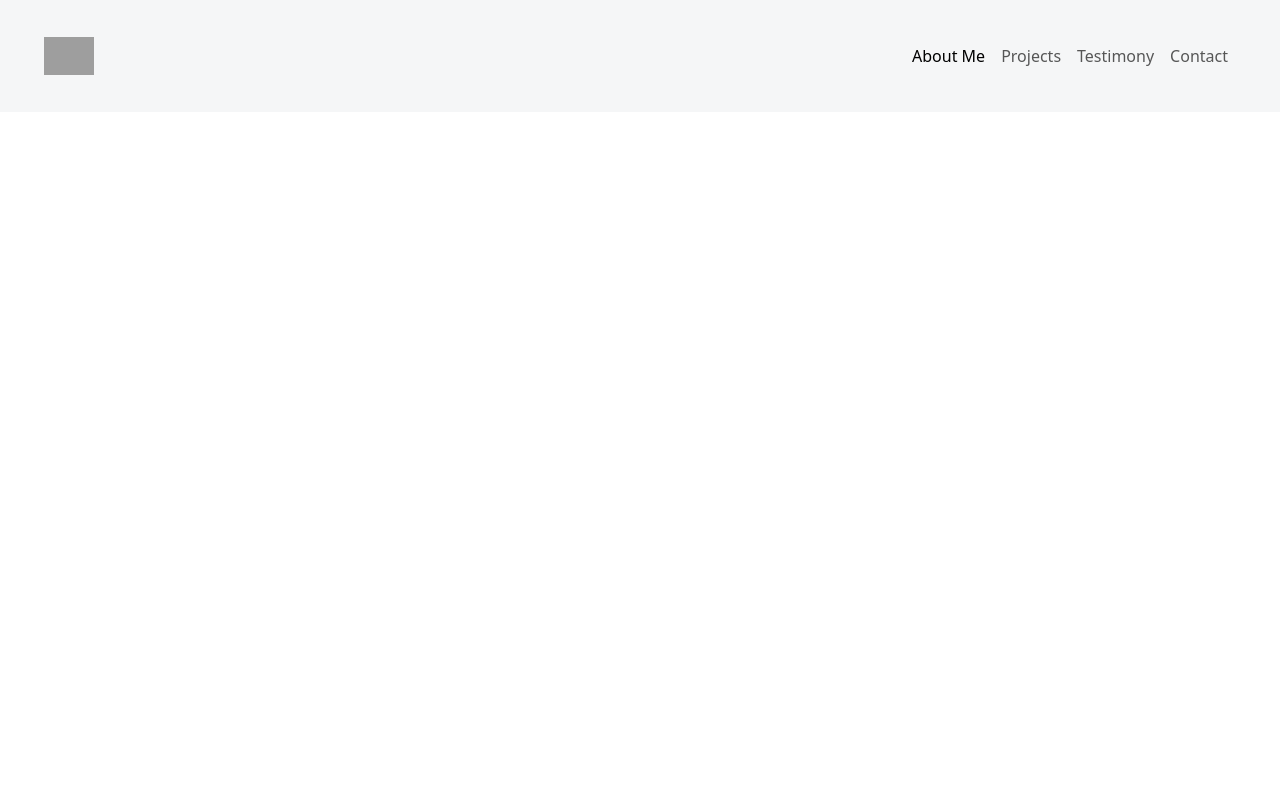
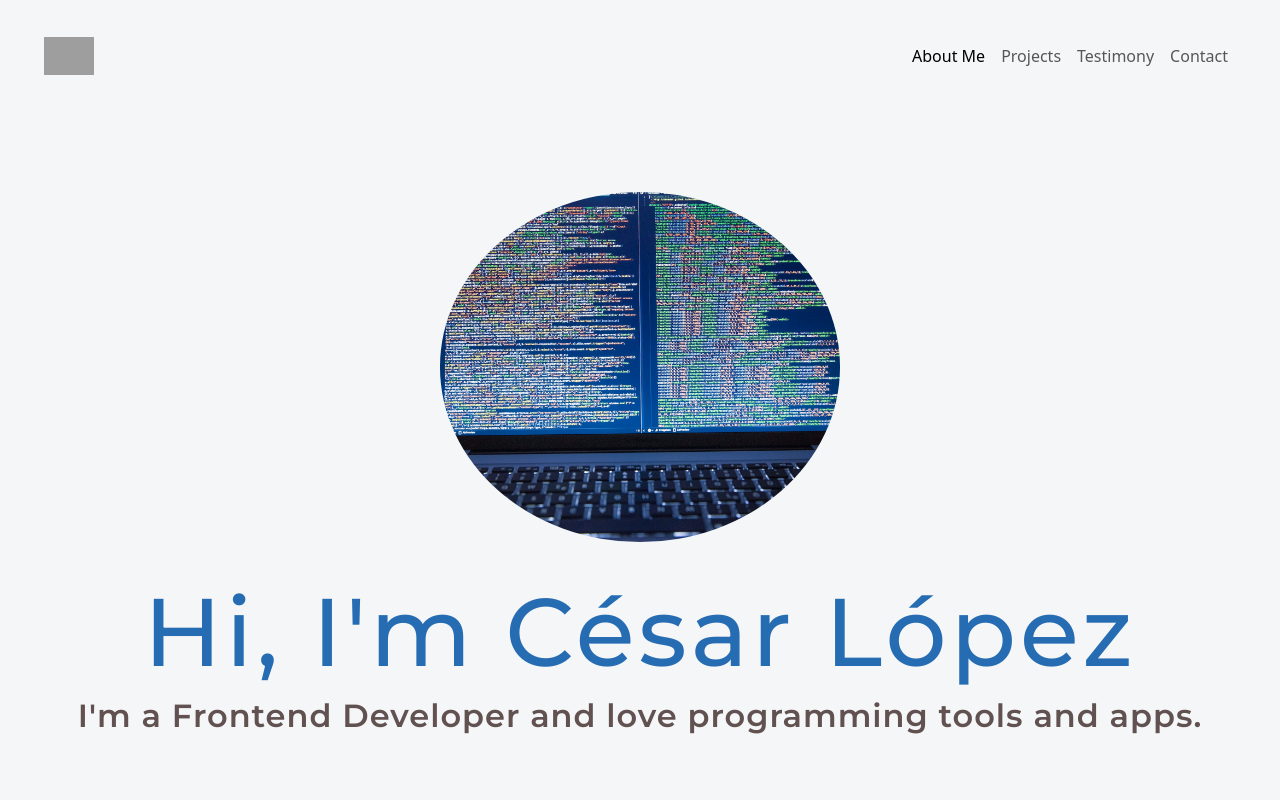
Before and after one commit to cecortes/Bootstrap_demo, a website built with Parcel: page src/index.html in a window 1280 px wide. Shown: the top 800 px of the page. Built offline with nearby package versions, Linux system fonts and the light colour scheme; grey boxes are pictures that could not be loaded.

Commit message:
Hero done

```diff
--- a/src/index.html
+++ b/src/index.html
@@ -63,5 +63,32 @@
 
   </nav>
 
+  <!-- Hero -->
+  <section class="hero align-items-stretch bg-blanco1">
+
+    <!-- Hero container -->
+    <div class="hero_container d-flex flex-column justify-content-center align-items-center">
+
+      <!-- Hero Image -->
+      <img class="hero_img" src="./assets/webdeveloper.jpg" alt="Web Developer Image">
+
+      <!-- Hero Title -->
+      <h1 class="text-azul2" id="hero_title">Hi, I'm César López</h1>
+
+      <!-- Hero Subtitle -->
+      <h2 class="hero_subtitle text-gris">I'm a Frontend Developer and love programming tools and apps.</h2>
+
+    </div>
+
+    <!-- Hero Bottom -->
+    <div class="hero_bottom">
+
+      <!-- Image -->
+      <img class="img-fluid" src="./assets/hero-inferior.svg" alt="Hero Bottom Image" id="img_bottom">
+
+    </div>
+
+  </section>
+
 </body>
 </html>
--- a/src/scss/_colors.scss
+++ b/src/scss/_colors.scss
@@ -6,7 +6,9 @@ $theme-colors: (
   "blanco1": #f5f6f7,
   "purple": #a05ad6,
   "dark-pink": #d214d9,
+  "gris": #615151,
   "vino": #9b373c,
   "azul": #1e3d59,
+  "azul2": #266cb2,
   "verde": #2e7d32,
 );
--- a/src/scss/_elements.scss
+++ b/src/scss/_elements.scss
@@ -5,3 +5,48 @@ $navbar-padding-x: 2rem;
   align-items: center;
   justify-content: space-between;
 }
+
+section {
+  display: flex;
+  flex-direction: column;
+  justify-content: center;
+  align-items: center;
+}
+
+.hero_container {
+  padding: 3rem;
+}
+
+.hero {
+  background-size: cover;
+  min-height: 450px;
+  text-align: center;
+}
+
+#hero_title {
+  font-family: var(--custom-font);
+  font-size: 6rem;
+  font-weight: 500;
+  letter-spacing: 4px;
+}
+
+.hero_img {
+  width: 400px;
+  height: 350px;
+  object-fit: cover;
+  border-radius: 50%;
+  margin: 2rem;
+}
+
+.hero_subtitle {
+  font-family: var(--custom-font);
+  font-size: 2rem;
+  font-weight: 600;
+  letter-spacing: 1px;
+}
+
+@media screen and (min-width: 768px) {
+  #img_bottom {
+    max-width: 600px;
+  }
+}
--- /dev/null
+++ b/src/scss/_fonts.scss
@@ -0,0 +1,6 @@
+/* Fonts */
+@import url("https://fonts.googleapis.com/css2?family=Montserrat:wght@100;200;300;400;500;600;700&display=swap");
+
+:root {
+  --custom-font: "Montserrat", sans-serif;
+}
--- a/src/scss/styles.scss
+++ b/src/scss/styles.scss
@@ -1,5 +1,6 @@
 @import "./colors";
 @import "./elements";
+@import "./fonts";
 
 //Configurations
 @import "~bootstrap/scss/functions";
```
Also changed, not shown: src/assets/hero-inferior.svg (added), src/assets/webdeveloper.jpg (added), 3 other files.
